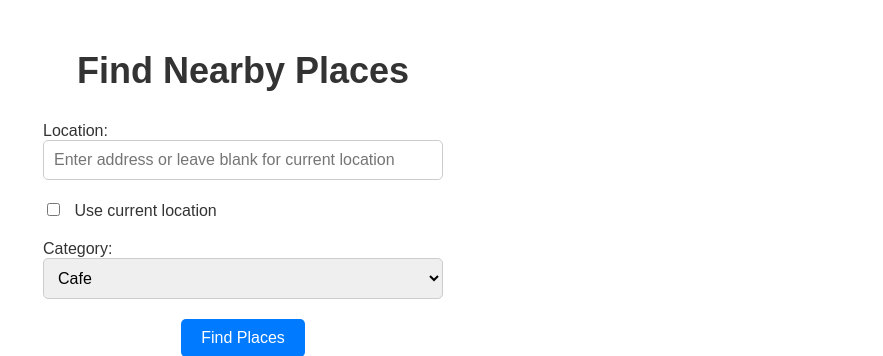
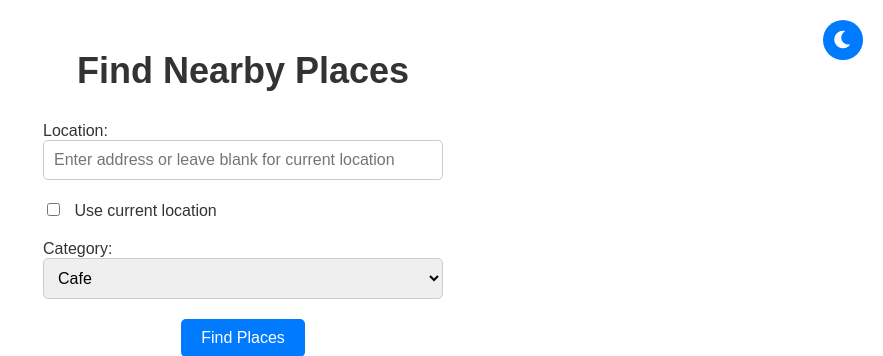
Before and after one commit to tonypapakon/place_suggestion, a Flask app: page / in a window 1280 px wide. Shown: the top 356 px of the page, without its empty margins (397-1280 px from the left). Run offline with Flask 3, Linux system fonts and the light colour scheme; some libraries are stand-ins or nearby versions.

Commit message:
Add dark mode support and improve geocode function documentation

```diff
--- a/app.py
+++ b/app.py
@@ -32,8 +32,8 @@ def geocode_address(address, api_key):
     """Geocode an address to latitude and longitude.
 
     Args:
-        address (_type_): _description_
-        api_key (_type_): _description_
+        address (str): The address to geocode.
+        api_key (str): Google API key.
     """
 
     url = f'https://maps.googleapis.com/maps/api/geocode/json?address={address}&key={api_key}'
--- a/static/style.css
+++ b/static/style.css
@@ -102,3 +102,60 @@ a {
 a:hover {
     text-decoration: underline;
 }
+
+/* Dark Mode Styles */
+[data-theme="dark"] {
+    background-color: #1a1a1a;
+    color: #ffffff;
+}
+
+[data-theme="dark"] .container {
+    background-color: #1a1a1a;
+}
+
+[data-theme="dark"] .place {
+    background-color: #2d2d2d;
+    border-color: #404040;
+}
+
+[data-theme="dark"] h1,
+[data-theme="dark"] h2,
+[data-theme="dark"] h3 {
+    color: #ffffff;
+}
+
+[data-theme="dark"] input[type="text"],
+[data-theme="dark"] select {
+    background-color: #333333;
+    color: #ffffff;
+    border-color: #404040;
+}
+
+[data-theme="dark"] .review {
+    background-color: #333333;
+    border-left-color: #007AFF;
+}
+
+/* Theme Toggle Button */
+.theme-toggle {
+    position: fixed;
+    top: 20px;
+    right: 20px;
+    padding: 10px;
+    border-radius: 50%;
+    width: 40px;
+    height: 40px;
+    background-color: #007AFF;
+    color: white;
+    border: none;
+    cursor: pointer;
+    display: flex;
+    align-items: center;
+    justify-content: center;
+    font-size: 20px;
+    transition: background-color 0.3s;
+}
+
+.theme-toggle:hover {
+    background-color: #005ECB;
+}
--- a/templates/index.html
+++ b/templates/index.html
@@ -4,8 +4,12 @@
     <meta charset="UTF-8">
     <title>Review Analyzer</title>
     <link rel="stylesheet" href="{{ url_for('static', filename='style.css') }}">
+    <link rel="stylesheet" href="https://cdnjs.cloudflare.com/ajax/libs/font-awesome/6.0.0/css/all.min.css">
 </head>
 <body>
+    <button class="theme-toggle" onclick="toggleTheme()">
+        <i class="fas fa-moon"></i>
+    </button>
     <div class="container">
         <h1>Find Nearby Places</h1>
         <form method="POST" action="/">
@@ -76,6 +80,31 @@
                 lngInput.value = '';
             }
         });
+
+        // Theme toggle functionality
+        function toggleTheme() {
+            const body = document.body;
+            const icon = document.querySelector('.theme-toggle i');
+
+            if (body.getAttribute('data-theme') === 'dark') {
+                body.removeAttribute('data-theme');
+                icon.classList.remove('fa-sun');
+                icon.classList.add('fa-moon');
+                localStorage.setItem('theme', 'light');
+            } else {
+                body.setAttribute('data-theme', 'dark');
+                icon.classList.remove('fa-moon');
+                icon.classList.add('fa-sun');
+                localStorage.setItem('theme', 'dark');
+            }
+        }
+
+        // Check for saved theme preference
+        const savedTheme = localStorage.getItem('theme');
+        if (savedTheme === 'dark') {
+            document.body.setAttribute('data-theme', 'dark');
+            document.querySelector('.theme-toggle i').classList.replace('fa-moon', 'fa-sun');
+        }
     </script>
     <script src="https://maps.googleapis.com/maps/api/js?key={{api_key}}&callback=initMap" async defer></script>
 </body>
```
Also changed, not shown: templates/results.html (+35 -5 lines).
